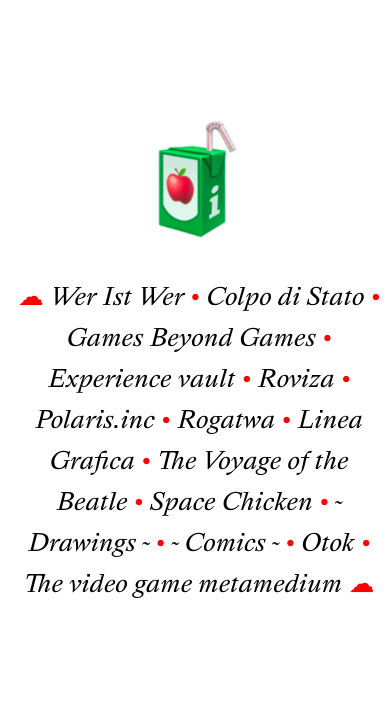
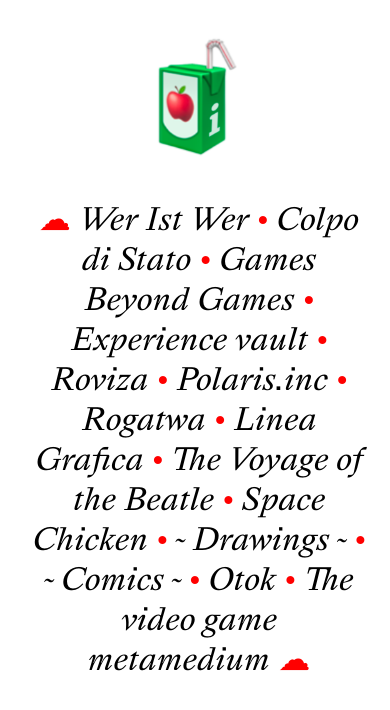
Before and after one commit to nico5lucertola/nukepego, a PHP site: page / in a window 390 px wide. Shown: the top 710 px of the page. Run offline with PHP 8.4, Linux system fonts and the light colour scheme.

Commit message:
width mobile
aumentato la width nella home mobile

```diff
--- a/Style-fruit.css
+++ b/Style-fruit.css
@@ -122,24 +122,6 @@ a {
 @media (max-width: 800px) {
 
 	#home-sotto {
-		width: 74%;
+		width: 90%;
 	}
 }
-
-
-@media (max-width: 600px) {
-
-	#home-sotto {
-		width: 95%;
-	}
-
-	.testo-gigante {
-		font-size: 1.6rem;
-	}
-
-	.link-home {
-		font-size: 1.5rem;
-	}
-
-
-}
```
